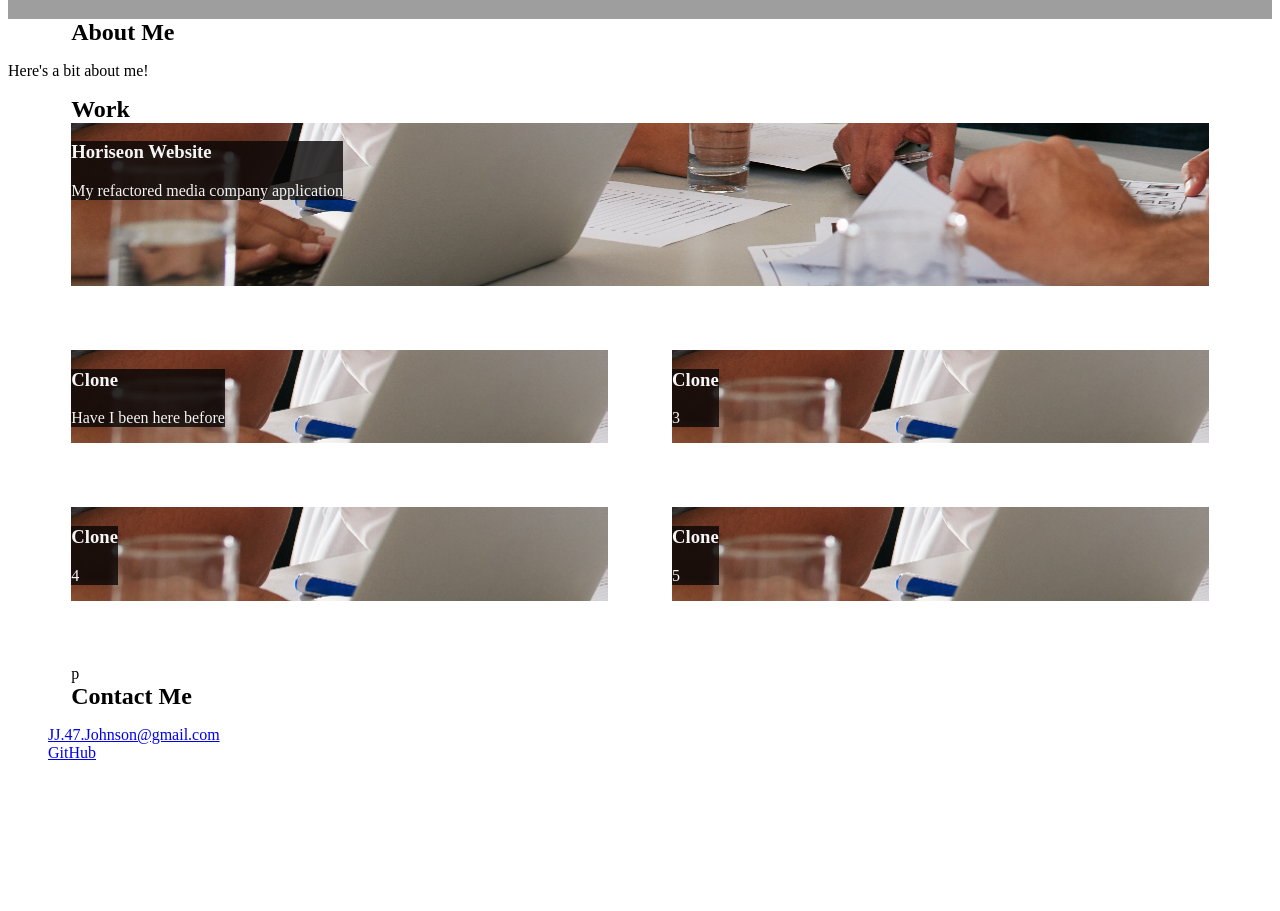
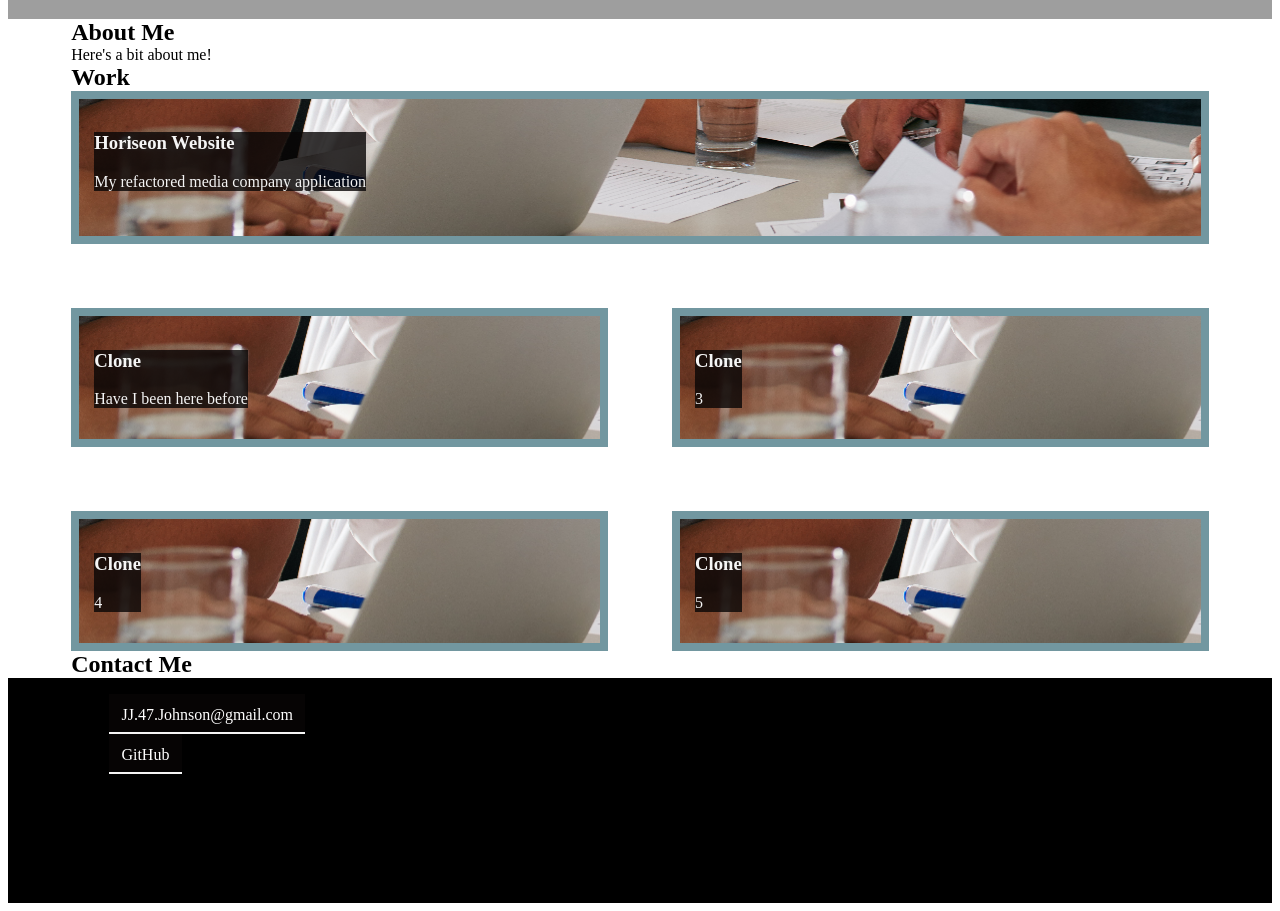
Before and after one commit to Jakinlade/JJ-Web-Developer-Portfolio, a plain HTML site: page Portfolio.html in a window 1280 px wide. Shown: the part 380-1291 px from the top of the page. Before the commit the page ends 1158 px from the top, so only its background shows below. Drawn offline with Linux system fonts and the light colour scheme; grey boxes are pictures that could not be loaded.

Commit message:
slight edits to CSS and pushging to feature branch

```diff
--- a/Portfolio.html
+++ b/Portfolio.html
@@ -37,7 +37,7 @@
           <div class="subheading">
               <h2 class="section-title">About Me</h2>
           </div>
-          <p> Here's a bit about me!</p>
+          <p class="about-content"> Here's a bit about me!</p>
       </section>
        <!-- About Me End -->
 
@@ -54,7 +54,7 @@
                 <p>My refactored media company application</p>
               </div>
                 <a class="work-link" href="https://jakinlade.github.io/horiseon-media-site-dry-code-refactor/"></a>
-              </feature>p
+              </feature>
 
               <feature id="secondLink" class="work-grid-area">
                 <div class="work-item-text">
@@ -93,6 +93,7 @@
         <div class="subheading">
             <h2 class="section-title">Contact Me</h2>
         </div>
+        <aside id="contact-items">
           <ul>
             <li>
               <a class="contact-link" target="_blank" href="mailto:JJ.47.Johnson@gmail.com">JJ.47.Johnson@gmail.com</a>
@@ -101,6 +102,8 @@
               <a class="contact-link" target="_blank" href="https://github.com/Jakinlade">GitHub</a>
             </li>
           </ul>
+        </aside>
+
       </footer>
 
 
--- a/assets/CSS/clean.css
+++ b/assets/CSS/clean.css
@@ -35,7 +35,6 @@ ul {
 
 #header{
     display: grid;
-    height: 10%;;
     background-color: #ffffff;
     grid-template-rows: 1fr 1fr;
     grid-template-columns: 1fr;
@@ -56,10 +55,10 @@ ul {
     justify-content: space-evenly;
     align-items: right;
     padding: 2%;
-    color: #7297A0;
 }
 
-.nav-item{
+.nav-item,
+.contact-link {
     cursor: pointer;
     text-decoration: none;
     display: flex;
@@ -83,12 +82,17 @@ ul {
     background-repeat: no-repeat;
     background-image: url(../images/JJ-7-edit.jpg);
     height: 300px;
+
 }
 
-.hero-name, .hero-subtitle, .work-item-text {
+.hero-name,
+.hero-subtitle,
+.work-item-text,
+.contact-link {
     color: whitesmoke;
     background-color: rgba(8, 6, 6, 0.8);
     max-width:fit-content;
+    text-decoration: none;
 }
 
 
@@ -110,6 +114,9 @@ ul {
 
 /* About */
 
+.about-content {
+    margin: 0px 5%;
+}
 /* Work */
 
 #workGrid {
@@ -129,14 +136,17 @@ ul {
     ;
 }
 
-#workGridArea {
-    border-color: 1em #7297A0;
+.work-grid-area {
+    border: .5em solid #7297A0;
     padding: 15px;
 }
-
+/* problem area */
 .work-link {
     height: 100%;
     width: 100%;
+    background: rgba(0, 0, 0, 0%);
+    transition: background .5s ease;
+    z-index: 2;
 }
 
 .work-item-text {
@@ -171,3 +181,38 @@ ul {
 }
 
 /* Contact */
+
+#contact-items {
+    display: grid;
+    max-height:fit-content;
+    grid-template-rows: 1fr 1fr;
+    grid-template-columns: 1fr;
+    background-color: black;
+
+}
+
+.contact-link {
+    cursor: pointer;
+    text-decoration: none;
+    margin: 0px 5%;
+    padding: 1%;
+    color: white;
+    border-bottom: 2px solid whitesmoke;
+    padding-bottom: 0.5rem;
+}
+
+/* Media Queries */
+
+@media only screen and (max-width: 769px) {
+    #workGrid {
+        grid-template-rows: 30% 1fr 1fr 1fr 1fr;
+        grid-template-columns: 75%;
+        grid-template-areas:
+        "firstLink"
+        "secondLink"
+        "thirdLink"
+        "forthLink"
+        "fithLink"
+        ;
+}
+}
```
Lines whose indentation alone changed are shown as unchanged.
